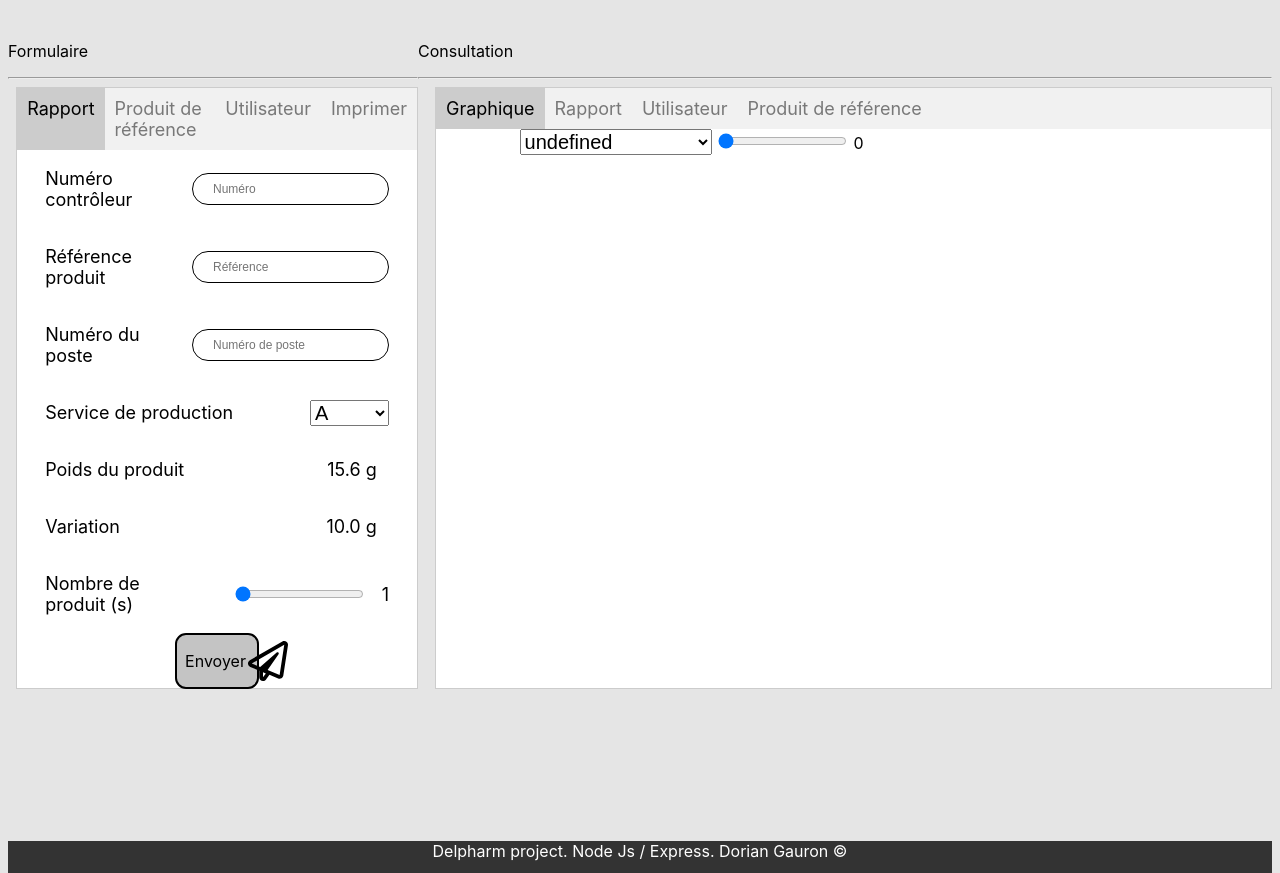
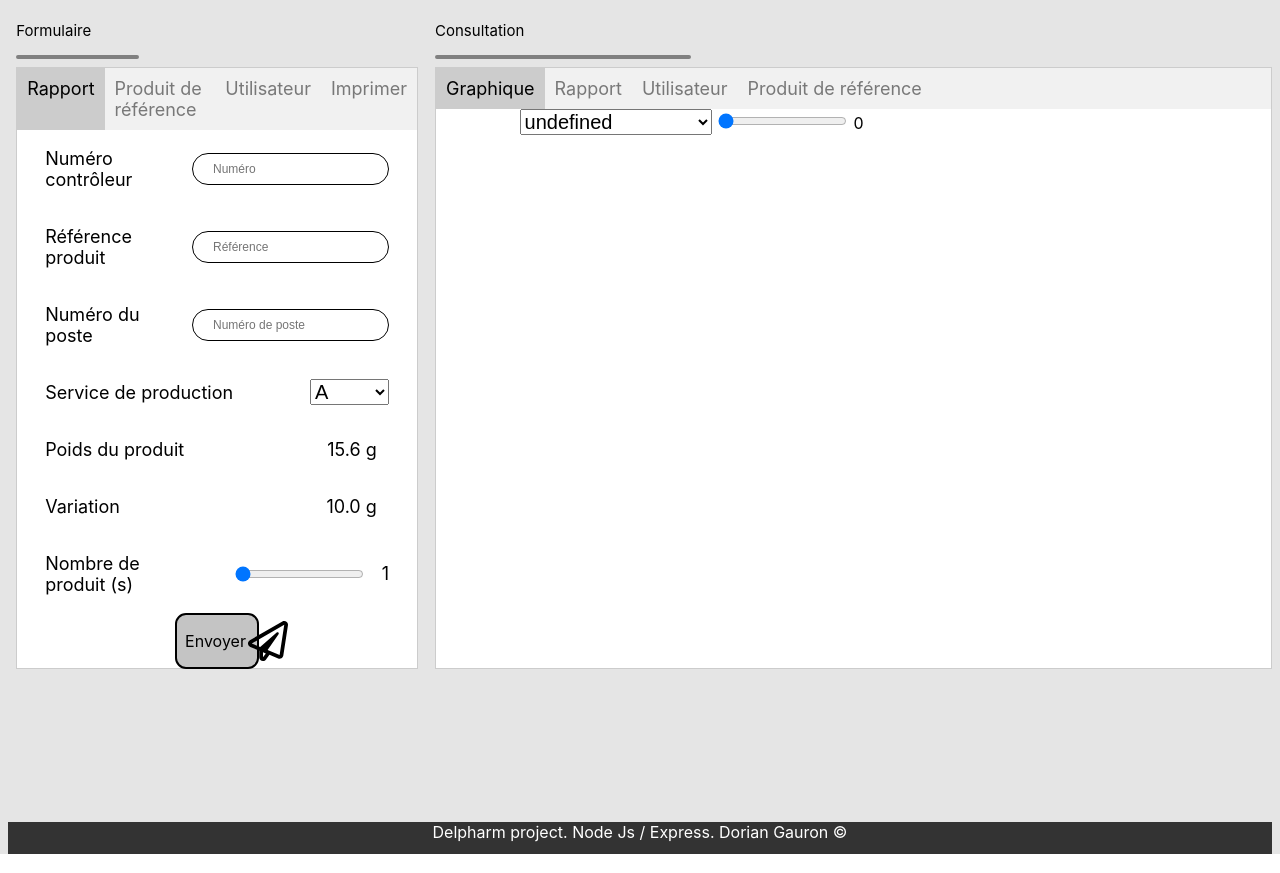
Before and after one commit to Michelprogram/delpharm, a Node server app: page / in a window 1280 px wide. Shown: the part 72-945 px from the top of the page. Run offline with Node 20, Linux system fonts and the light colour scheme; tables that the repository leaves empty or names only in its code hold one stand-in row (values such as "Sample post").

Commit message:
MAJ des hr

```diff
--- a/public/style/home/template.css
+++ b/public/style/home/template.css
@@ -18,7 +18,7 @@
 
 main{
     display: flex;
-    margin-top: 2%;
+    margin-top: 0.5%;
     height: 100vh;
 
 }
@@ -32,3 +32,14 @@
     width: 100%;
 
 }
+
+.hr-div{
+    margin-left: 2%;
+    font-size: 15px;
+    width: 30%;
+}
+
+hr{
+    border: 2px solid gray;
+    border-radius: 50px;
+}
--- a/server.js
+++ b/server.js
@@ -15,7 +15,7 @@
 const api_routes = require('./routes/api')
 
 //Connection BDD
-const database = require('./models/db')
+//const database = require('./models/db')
 
 //Middleware
 app.use(bodyParser.urlencoded({ extended: true }));
--- a/views/home/index.html
+++ b/views/home/index.html
@@ -28,8 +28,11 @@
 
         <div id="div1">
 
-            <p>Formulaire</p>
-            <hr>
+            <div class="hr-div">
+                <p>Formulaire</p>
+                <hr>
+            </div>
+
             <div class="Container tabs">
 
                 <div class="title-tabs" id="tabs-left">
@@ -187,8 +190,11 @@
 
         <div id="div2">
 
-            <p>Consultation</p>
-            <hr>
+            <div class="hr-div">
+                <p>Consultation</p>
+                <hr>
+            </div>
+
             <div class="Container tabs">
 
                 <div class="title-tabs" id="tabs-right">
```
